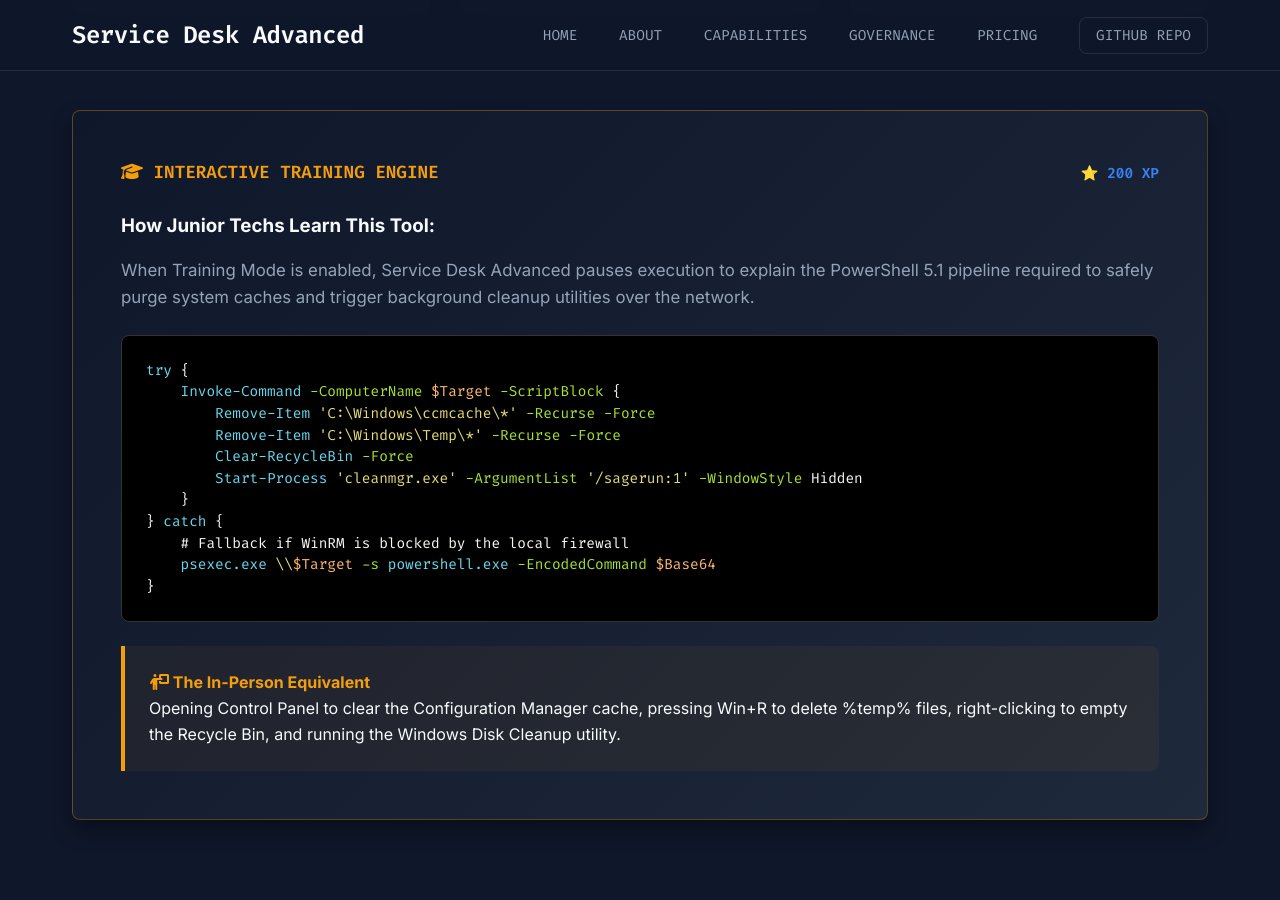
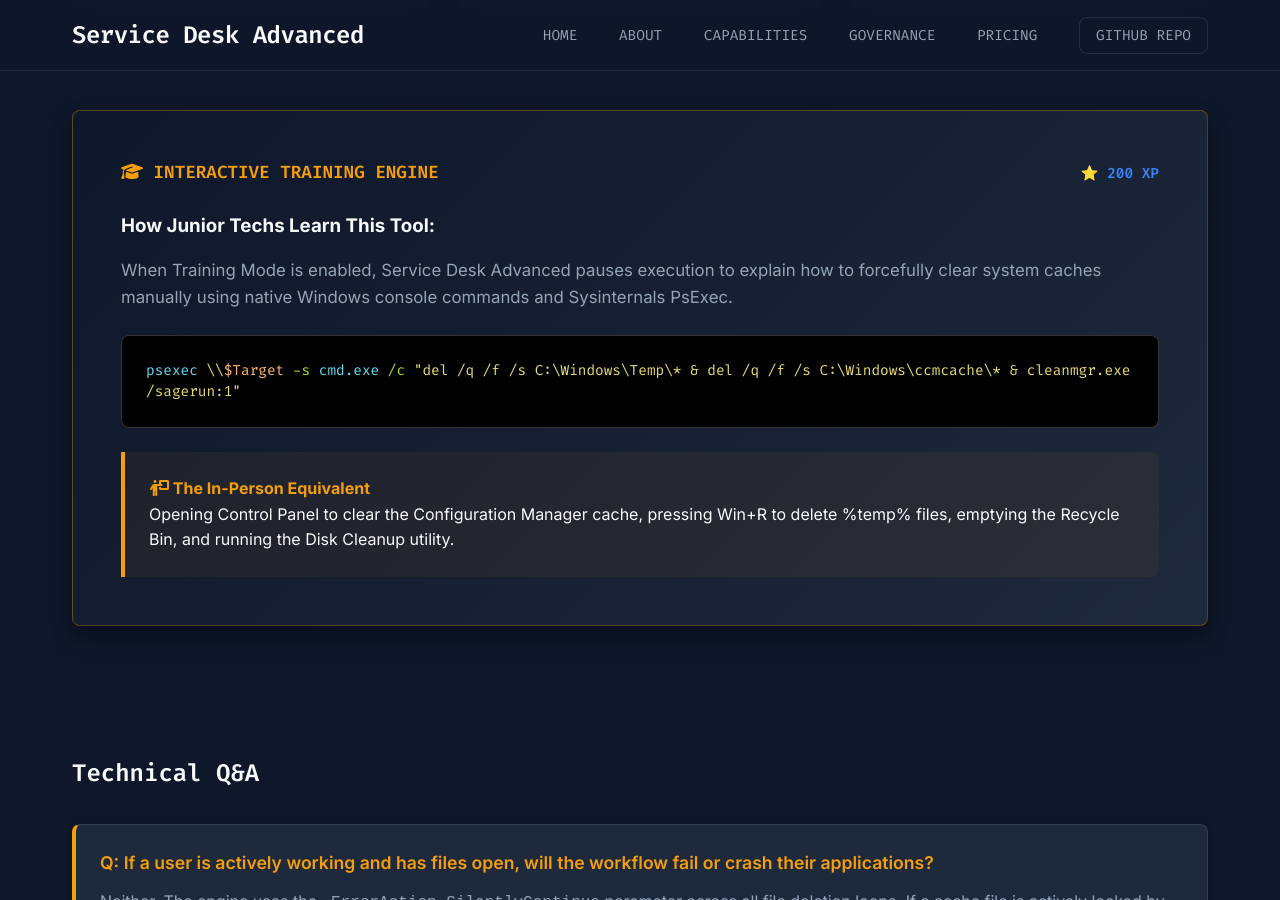
Before and after one commit to BobbyBurnsy/ServiceDeskAdvanced.com, a Jekyll site: the page built from storage-cleanup.html, in a window 1280 px wide and 900 px high, scrolled down 1086 px. Built offline with Jekyll 4.4.1, drawn with Linux system fonts in a browser that asks for light colours.

Commit message:
Update storage-cleanup.html

```diff
--- a/storage-cleanup.html
+++ b/storage-cleanup.html
@@ -76,26 +76,16 @@
 
         <h3 style="color: var(--text-primary); margin-bottom: 1rem;">How Junior Techs Learn This Tool:</h3>
         <p style="color: var(--text-secondary); font-size: 1.05rem; line-height: 1.6; margin-bottom: 1.5rem;">
-            When Training Mode is enabled, Service Desk Advanced pauses execution to explain the PowerShell 5.1 pipeline required to safely purge system caches and trigger background cleanup utilities over the network.
+            When Training Mode is enabled, Service Desk Advanced pauses execution to explain how to forcefully clear system caches manually using native Windows console commands and Sysinternals PsExec.
         </p>
 
         <div class="mock-code">
-            <span class="cmd">try</span> {<br>
-            &nbsp;&nbsp;&nbsp;&nbsp;<span class="cmd">Invoke-Command</span> <span class="param">-ComputerName</span> <span class="var">$Target</span> <span class="param">-ScriptBlock</span> {<br>
-            &nbsp;&nbsp;&nbsp;&nbsp;&nbsp;&nbsp;&nbsp;&nbsp;<span class="cmd">Remove-Item</span> <span class="str">'C:\Windows\ccmcache\*'</span> <span class="param">-Recurse</span> <span class="param">-Force</span><br>
-            &nbsp;&nbsp;&nbsp;&nbsp;&nbsp;&nbsp;&nbsp;&nbsp;<span class="cmd">Remove-Item</span> <span class="str">'C:\Windows\Temp\*'</span> <span class="param">-Recurse</span> <span class="param">-Force</span><br>
-            &nbsp;&nbsp;&nbsp;&nbsp;&nbsp;&nbsp;&nbsp;&nbsp;<span class="cmd">Clear-RecycleBin</span> <span class="param">-Force</span><br>
-            &nbsp;&nbsp;&nbsp;&nbsp;&nbsp;&nbsp;&nbsp;&nbsp;<span class="cmd">Start-Process</span> <span class="str">'cleanmgr.exe'</span> <span class="param">-ArgumentList</span> <span class="str">'/sagerun:1'</span> <span class="param">-WindowStyle</span> Hidden<br>
-            &nbsp;&nbsp;&nbsp;&nbsp;}<br>
-            } <span class="cmd">catch</span> {<br>
-            &nbsp;&nbsp;&nbsp;&nbsp;<span class="text-muted"># Fallback if WinRM is blocked by the local firewall</span><br>
-            &nbsp;&nbsp;&nbsp;&nbsp;<span class="cmd">psexec.exe</span> <span class="str">\\</span><span class="var">$Target</span> <span class="param">-s</span> <span class="cmd">powershell.exe</span> <span class="param">-EncodedCommand</span> <span class="var">$Base64</span><br>
-            }
+            <span class="cmd">psexec</span> <span class="str">\\</span><span class="var">$Target</span> <span class="param">-s</span> <span class="cmd">cmd.exe</span> <span class="param">/c</span> <span class="str">"del /q /f /s C:\Windows\Temp\* & del /q /f /s C:\Windows\ccmcache\* & cleanmgr.exe /sagerun:1"</span>
         </div>
 
         <div class="mock-inperson" style="border-left-color: var(--accent-warning); background: rgba(245, 158, 11, 0.05);">
             <h4 style="color: var(--accent-warning);"><i class="fa-solid fa-person-chalkboard"></i> The In-Person Equivalent</h4>
-            <p>Opening Control Panel to clear the Configuration Manager cache, pressing Win+R to delete %temp% files, right-clicking to empty the Recycle Bin, and running the Windows Disk Cleanup utility.</p>
+            <p>Opening Control Panel to clear the Configuration Manager cache, pressing Win+R to delete %temp% files, emptying the Recycle Bin, and running the Disk Cleanup utility.</p>
         </div>
     </div>
 </section>
```
